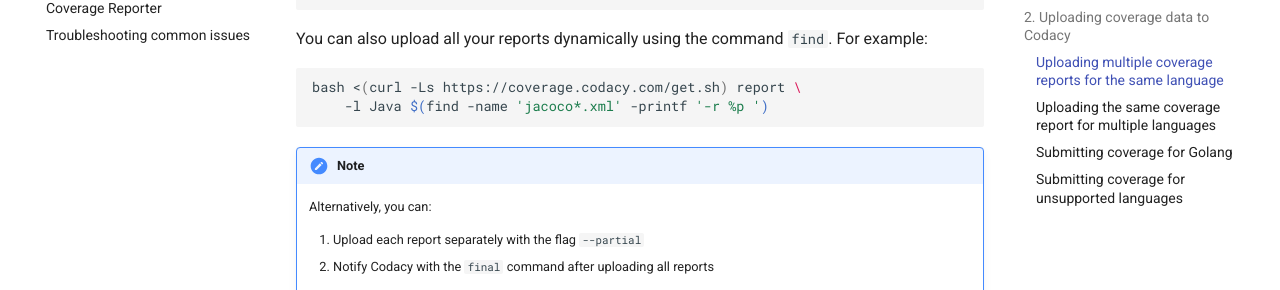
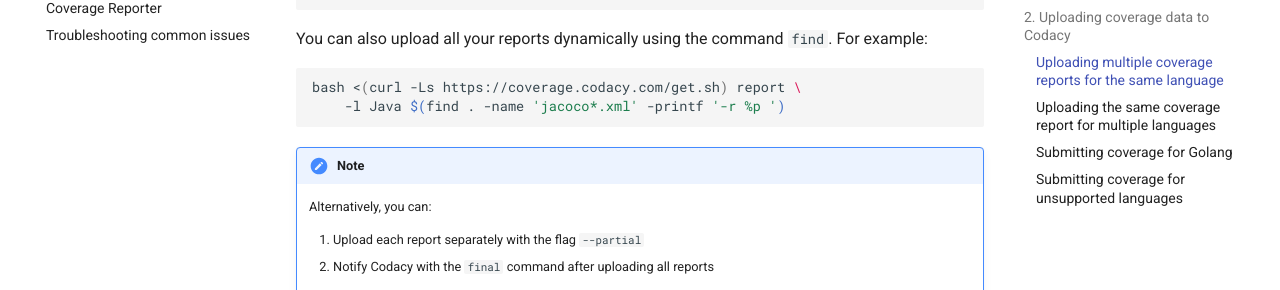
Before and after one commit to codacy/codacy-coverage-reporter, an MkDocs documentation site: the page built from docs/index.md, in a window 1280 px wide and 900 px high, scrolled down 4994 px. Shown: the part 163-453 px from the top of the window. Built offline with MkDocs 1.6.1 and Material for MkDocs 9.7.7, drawn with Linux system fonts in a browser that asks for light colours; comment, search, counter and statistics services are not loaded.

````diff
--- a/docs/index.md
+++ b/docs/index.md
@@ -209,7 +209,7 @@ You can also upload all your reports dynamically using the command `find`. For e
 
 ```bash
 bash <(curl -Ls https://coverage.codacy.com/get.sh) report \
-    -l Java $(find -name 'jacoco*.xml' -printf '-r %p ')
+    -l Java $(find . -name 'jacoco*.xml' -printf '-r %p ')
 ```
 
 !!! note
````
